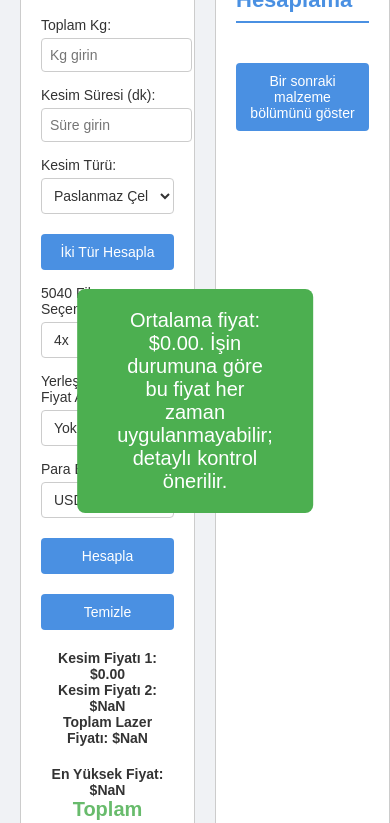
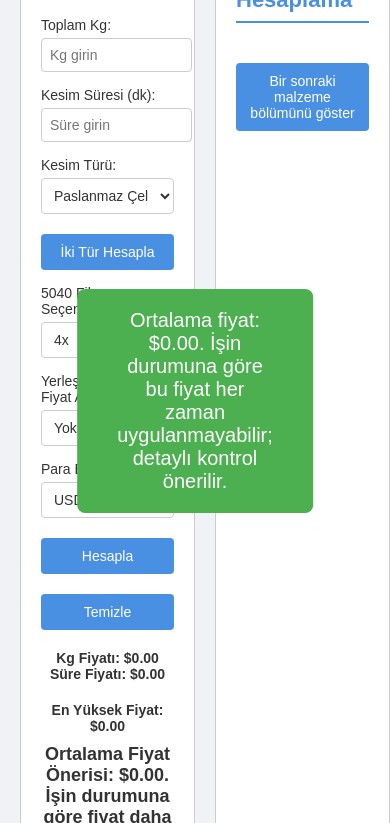
Before and after one commit to goko1433/fiyathesap, a plain HTML site: page index.html in a window 390 px wide. Both pictures are taken after a click on the button "Hesapla". Shown: the part 357-1180 px from the top of the page. Drawn offline with Linux system fonts and the light colour scheme.

Commit message:
Update index.html

```diff
--- a/index.html
+++ b/index.html
@@ -332,9 +332,8 @@
 
     /* Mobil Uyumluluk: Solda lazer, sağda malzeme, sarmasın => yan yana */
     @media (max-width: 768px) {
-      /* Daha küçük fontlar */
       body {
-        font-size: 14px;  /* Genel gövdeyi biraz küçültüyoruz */
+        font-size: 14px;
       }
       .header-buttons button,
       .theme-toggle-btn,
@@ -353,14 +352,13 @@
       h3 {
         font-size: 18px;
       }
-
       .container {
         flex-direction: row;
-        flex-wrap: nowrap; /* Yan yana kalmasını sağla, gerekirse yatay kaydırma olur */
-        overflow-x: auto;  /* Mobilde dar ekranda yatay kaydırma */
+        flex-wrap: nowrap;
+        overflow-x: auto;
       }
       .left, .right {
-        flex: 0 0 50%;     /* İkisi de %50 yer kaplasın */
+        flex: 0 0 50%;
         box-sizing: border-box;
       }
     }
@@ -385,7 +383,6 @@
       <button onclick="window.open('https://www.tcmb.gov.tr/kurlar/kurlar_tr.html','_blank')">TCMB Kurlar</button>
       <button class="admin-panel-btn" onclick="openAdminModal()">Admin Panel</button>
     </div>
-    <!-- Tema Toggle ve Kayar Uyarı Metni -->
     <div class="scrolling-container">
       <button class="theme-toggle-btn" onclick="toggleTheme()"></button>
       <marquee behavior="scroll" direction="left" scrollamount="2">
@@ -637,7 +634,6 @@
     const defaultParameters = {
       kgPriceFactor: 0.36,
       almgKgPriceFactor: 0.30,
-      // Kesim türü faktörleri (dakika başına fiyat)
       kesimFactors: {
         'Paslanmaz Çelik': 2.0,
         'Siyah Saç': 1.75,
@@ -666,17 +662,11 @@
       }
     };
 
-    // Global parametre nesnesi
     let parameters = {};
-
-    // Global base price ve malzeme toplamları
     let basePrice = 0;
     let materialTotals = {1: 0, 2: 0, 3: 0};
-
-    // Görünen malzeme bölümlerinin sayısı
     let visibleMaterialSections = 0;
 
-    // Parametreleri yükle
     function loadParameters() {
       const stored = localStorage.getItem("pricingParameters");
       if (stored) {
@@ -686,12 +676,10 @@
       }
     }
 
-    // Parametreleri kaydet
     function saveParameters() {
       localStorage.setItem("pricingParameters", JSON.stringify(parameters));
     }
 
-    // Seçenekleri güncelle (hem lazer kesim hem malzeme)
     function updateSelectOptions() {
       const kesimSelect = document.getElementById("kesim_türü");
       kesimSelect.innerHTML = "";
@@ -716,11 +704,9 @@
           }
         }
       };
-      // Malzeme türü select'lerini doldur
       updateMaterialSelect("malzeme_türü1");
       updateMaterialSelect("malzeme_türü2");
       updateMaterialSelect("malzeme_türü3");
-      // Dual alanlar
       updateMaterialSelect("malzeme_türü1_dual");
       updateMaterialSelect("malzeme_türü2_dual");
       updateMaterialSelect("malzeme_türü3_dual");
@@ -747,18 +733,23 @@
       let primaryCost = (kgFiyat > süreFiyat ? kgFiyat : süreFiyat);
       let dualCost = 0;
       let dualDiv = document.getElementById("dualLaser");
-      if(dualDiv && dualDiv.style.display !== "none") {
+
+      if (dualDiv && dualDiv.style.display !== "none") {
         let dualSüre = parseFloat(document.getElementById("süre_dual").value) || 0;
         let dualKesimFaktor = parseFloat(document.getElementById("kesim_türü_dual").value);
         let dualSüreFiyat = dualSüre * dualKesimFaktor * fiberCarpan;
-        dualCost = dualSüreFiyat;
+        dualCost = isNaN(dualSüreFiyat) ? 0 : dualSüreFiyat;
+
+        if (dualCost > 0) {
           document.getElementById("sonuc").innerHTML =
             `Kesim Fiyatı 1: $${primaryCost.toFixed(2)}<br>Kesim Fiyatı 2: $${dualCost.toFixed(2)}<br>Toplam Lazer Fiyatı: $${((primaryCost + dualCost) * yerlesimCarpan).toFixed(2)}`;
         } else {
           document.getElementById("sonuc").innerHTML = `Kg Fiyatı: $${kgFiyat.toFixed(2)}<br>Süre Fiyatı: $${süreFiyat.toFixed(2)}`;
         }
+      } else {
+        document.getElementById("sonuc").innerHTML = `Kg Fiyatı: $${kgFiyat.toFixed(2)}<br>Süre Fiyatı: $${süreFiyat.toFixed(2)}`;
+      }
       basePrice = (primaryCost + dualCost) * yerlesimCarpan;
-
       updateOverallTotal();
 
       let ortalamaFiyat = (kgFiyat * 0.60) + (süreFiyat * 0.40);
@@ -769,6 +760,7 @@
       showCenterNotification(commentary);
     }
 
+    // Toplam Fiyat Hesaplaması (Malzeme Dahil kısmı)
     function updateOverallTotal() {
       let totalMaterials = materialTotals[1] + materialTotals[2] + materialTotals[3];
       let overall = basePrice + totalMaterials;
@@ -777,7 +769,12 @@
       const symbol = currencySymbols[currency] || '$';
       let convertedBase = basePrice * rate;
       let convertedOverall = overall * rate;
-      document.getElementById("toplamFiyat").innerHTML = `<strong>En Yüksek Fiyat: ${symbol}${convertedBase.toFixed(2)}</strong><br><strong class="green">Toplam (Malzeme Dahil): ${symbol}${convertedOverall.toFixed(2)}</strong>`;
+      let resultText = `<strong>En Yüksek Fiyat: ${symbol}${convertedBase.toFixed(2)}</strong>`;
+
+      if (totalMaterials > 0) {
+        resultText += `<br><strong class="green">Toplam (Malzeme Dahil): ${symbol}${convertedOverall.toFixed(2)}</strong>`;
+      }
+      document.getElementById("toplamFiyat").innerHTML = resultText;
     }
 
     // Malzeme Hesaplama (Dual Mantık Dahil)
@@ -790,7 +787,7 @@
 
       let dualDiv = document.getElementById("dualMaterial" + index);
       let combinedTotal = total;
-      if(dualDiv && dualDiv.style.display !== "none") {
+      if (dualDiv && dualDiv.style.display !== "none") {
         let kg_dual = parseFloat(document.getElementById("malzeme_kg" + index + "_dual").value) || 0;
         let enteredPrice_dual = parseFloat(document.getElementById("malzeme_fiyat" + index + "_dual").value);
         let selectedPrice_dual = parseFloat(document.getElementById("malzeme_türü" + index + "_dual").value);
@@ -810,17 +807,17 @@
     }
 
     function adjustPrice(option) {
-      if(option === 'lazer5'){
+      if (option === 'lazer5') {
         basePrice *= 1.05;
         showCenterNotification("Lazer Kesim Fiyatı %5 Arttırıldı");
-      } else if(option === 'lazer10'){
+      } else if (option === 'lazer10') {
         basePrice *= 1.10;
         showCenterNotification("Lazer Kesim Fiyatı %10 Arttırıldı");
-      } else if(option === 'malzeme1'){
-        for(let i = 1; i <= 3; i++){
+      } else if (option === 'malzeme1') {
+        for (let i = 1; i <= 3; i++) {
           materialTotals[i] *= 1.01;
-           if(document.getElementById("malzeme_sonuc"+i).innerHTML) {
-               document.getElementById("malzeme_sonuc"+i).innerHTML = "Malzeme Fiyatı: $" + materialTotals[i].toFixed(2);
+          if (document.getElementById("malzeme_sonuc" + i).innerHTML) {
+            document.getElementById("malzeme_sonuc" + i).innerHTML = "Malzeme Fiyatı: $" + materialTotals[i].toFixed(2);
           }
         }
         showCenterNotification("Malzeme Fiyatı %1 Arttırıldı");
@@ -835,12 +832,12 @@
       document.getElementById("toplamFiyat").innerHTML = "";
       document.getElementById("ortalamaOneri").innerHTML = "";
       document.getElementById("yorum").innerHTML = "";
-      for(let i = 1; i <= 3; i++) {
+      for (let i = 1; i <= 3; i++) {
         document.getElementById("malzeme_kg" + i).value = "";
         document.getElementById("malzeme_fiyat" + i).value = "";
         document.getElementById("malzeme_sonuc" + i).innerHTML = "";
         let dualDiv = document.getElementById("dualMaterial" + i);
-        if(dualDiv) {
+        if (dualDiv) {
           document.getElementById("malzeme_kg" + i + "_dual").value = "";
           document.getElementById("malzeme_fiyat" + i + "_dual").value = "";
         }
@@ -860,14 +857,13 @@
       }
     }
 
-    // Dual alanı göster/gizle (Malzeme)
     function toggleDualMaterial(index) {
       var dualDiv = document.getElementById("dualMaterial" + index);
-      if(dualDiv.style.display === "none" || dualDiv.style.display === "") {
+      if (dualDiv.style.display === "none" || dualDiv.style.display === "") {
         dualDiv.style.display = "block";
         var dualSelect = document.getElementById("malzeme_türü" + index + "_dual");
         dualSelect.innerHTML = "";
-        for(let material in parameters.materialPrices) {
+        for (let material in parameters.materialPrices) {
           let opt = document.createElement("option");
           opt.value = parameters.materialPrices[material];
           opt.innerText = material;
@@ -878,14 +874,13 @@
       }
     }
 
-    // Dual alanı göster/gizle (Lazer Kesim)
     function toggleDualLaser() {
       var dualDiv = document.getElementById("dualLaser");
-      if(dualDiv.style.display === "none" || dualDiv.style.display === "") {
+      if (dualDiv.style.display === "none" || dualDiv.style.display === "") {
         dualDiv.style.display = "block";
         var dualSelect = document.getElementById("kesim_türü_dual");
         dualSelect.innerHTML = "";
-        for(let type in parameters.kesimFactors) {
+        for (let type in parameters.kesimFactors) {
           let opt = document.createElement("option");
           opt.value = parameters.kesimFactors[type];
           opt.innerText = type;
@@ -896,7 +891,6 @@
       }
     }
 
-    // Admin Panel Fonksiyonları
     function openAdminModal() {
       document.getElementById("adminModal").style.display = "block";
       document.getElementById("adminLoginSection").style.display = "block";
@@ -910,7 +904,7 @@
 
     function checkAdmin() {
       let pass = document.getElementById("adminPass").value;
-      if(pass === "1905") {
+      if (pass === "1905") {
         document.getElementById("adminLoginSection").style.display = "none";
         document.getElementById("adminSettings").style.display = "block";
         loadAdminSettings();
@@ -966,13 +960,13 @@
       parameters.almgKgPriceFactor = parseFloat(document.getElementById("admin_almgKgPriceFactor").value) || parameters.almgKgPriceFactor;
       for (let type in parameters.kesimFactors) {
         let inputVal = parseFloat(document.getElementById("admin_kesim_" + type.replace(/\s/g, "_")).value);
-        if(!isNaN(inputVal)) {
+        if (!isNaN(inputVal)) {
           parameters.kesimFactors[type] = inputVal;
         }
       }
       for (let material in parameters.materialPrices) {
         let inputVal = parseFloat(document.getElementById("admin_material_" + material.replace(/\s/g, "_")).value);
-        if(!isNaN(inputVal)) {
+        if (!isNaN(inputVal)) {
           parameters.materialPrices[material] = inputVal;
         }
       }
@@ -983,10 +977,9 @@
       setTimeout(() => { savedMsg.style.display = "none"; }, 2000);
     }
 
-    // Tema Toggle Fonksiyonu
     function updateThemeIcon() {
       const btn = document.querySelector(".theme-toggle-btn");
-      if(document.body.classList.contains("dark-theme")){
+      if (document.body.classList.contains("dark-theme")) {
         btn.innerHTML = "☀️";
       } else {
         btn.innerHTML = "🌙";
@@ -995,7 +988,7 @@
 
     function toggleTheme() {
       document.body.classList.toggle("dark-theme");
-      if(document.body.classList.contains("dark-theme")){
+      if (document.body.classList.contains("dark-theme")) {
         localStorage.setItem("theme", "dark");
       } else {
         localStorage.setItem("theme", "light");
@@ -1003,12 +996,11 @@
       updateThemeIcon();
     }
 
-    // Sayfa yüklendiğinde
     window.onload = function() {
       loadParameters();
       updateSelectOptions();
       const savedTheme = localStorage.getItem("theme");
-      if(savedTheme === "dark") {
+      if (savedTheme === "dark") {
         document.body.classList.add("dark-theme");
       }
       updateThemeIcon();
```
Lines whose indentation alone changed are shown as unchanged.
